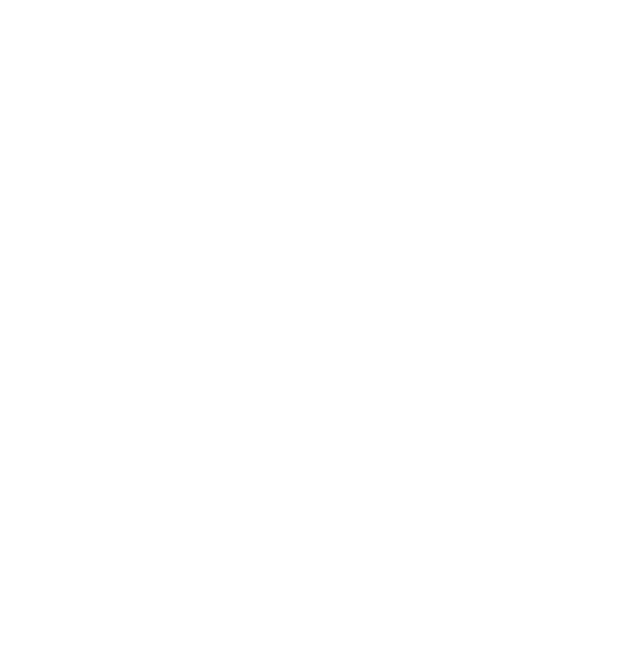
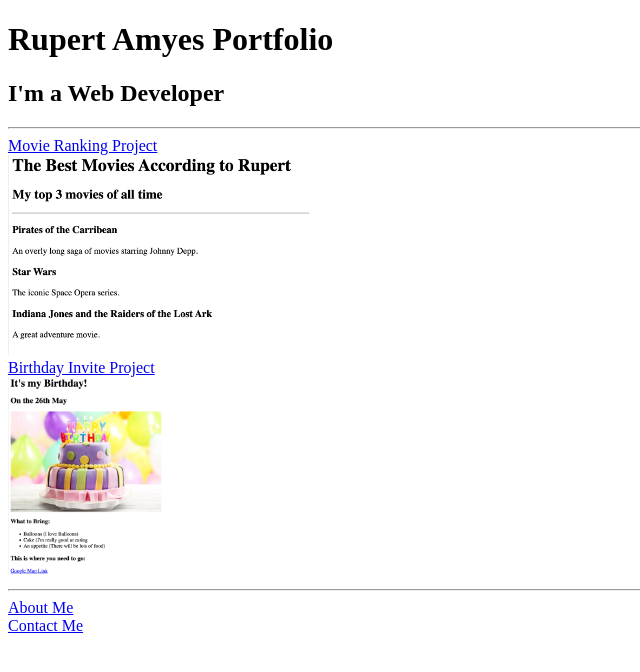
Before and after one commit to Silverblue99/html-portfolio, a plain HTML site: page index.html in a window 1280 px wide. Shown: the whole page, without its empty margins (0-640 px from the left). Drawn offline with Linux system fonts and the light colour scheme.

Commit message:
Add files via upload

```diff
--- a/index.html
+++ b/index.html
@@ -1,15 +1,20 @@
-<!-- TODO 1: Create the HTML Boilerplate -->
+<!DOCTYPE html>
+<html lang="en">
+<head>
+    <meta charset="UTF-8">
+    <title>Portfolio</title>
+</head>
+<body>
+    <h1>Rupert Amyes Portfolio</h1>
+    <h2>I'm a Web Developer</h2>
 
-<!-- TODO 2: Add Your previous projects' HTML into the public folder -->
-
-<!-- TODO 3: Take screenshots of your project previews and add the images to the images folder -->
-
-<!-- TODO 4: Add titles/subtitles etc. -->
-
-<!-- TODO 5: Add a link to the project pages -->
-
-<!-- TODO 6: Add images to show the project previews
-HINT for TODO 6: You can use the height attribute set to 200 to make the image smaller:
-https://developer.mozilla.org/en-US/docs/Web/HTML/Element/img#attr-height -->
-
-<!-- TODO 7: Add the Contact Me and About Me page links -->
+    <hr />
+    <a href="./public/movie-ranking.html">Movie Ranking Project</a> <br />
+    <img src="./assets/images/Movie_Ranking.png" height="200"> <br />
+    <a href="./public/birthday_invite.html">Birthday Invite Project</a> <br />
+    <img src="./assets/images/Birthday.png" height="200">
+    <hr />
+    <a href="./public/about.html">About Me</a> <br />
+    <a href="./public/contact.html">Contact Me</a> <br />
+</body>
+</html>
```
